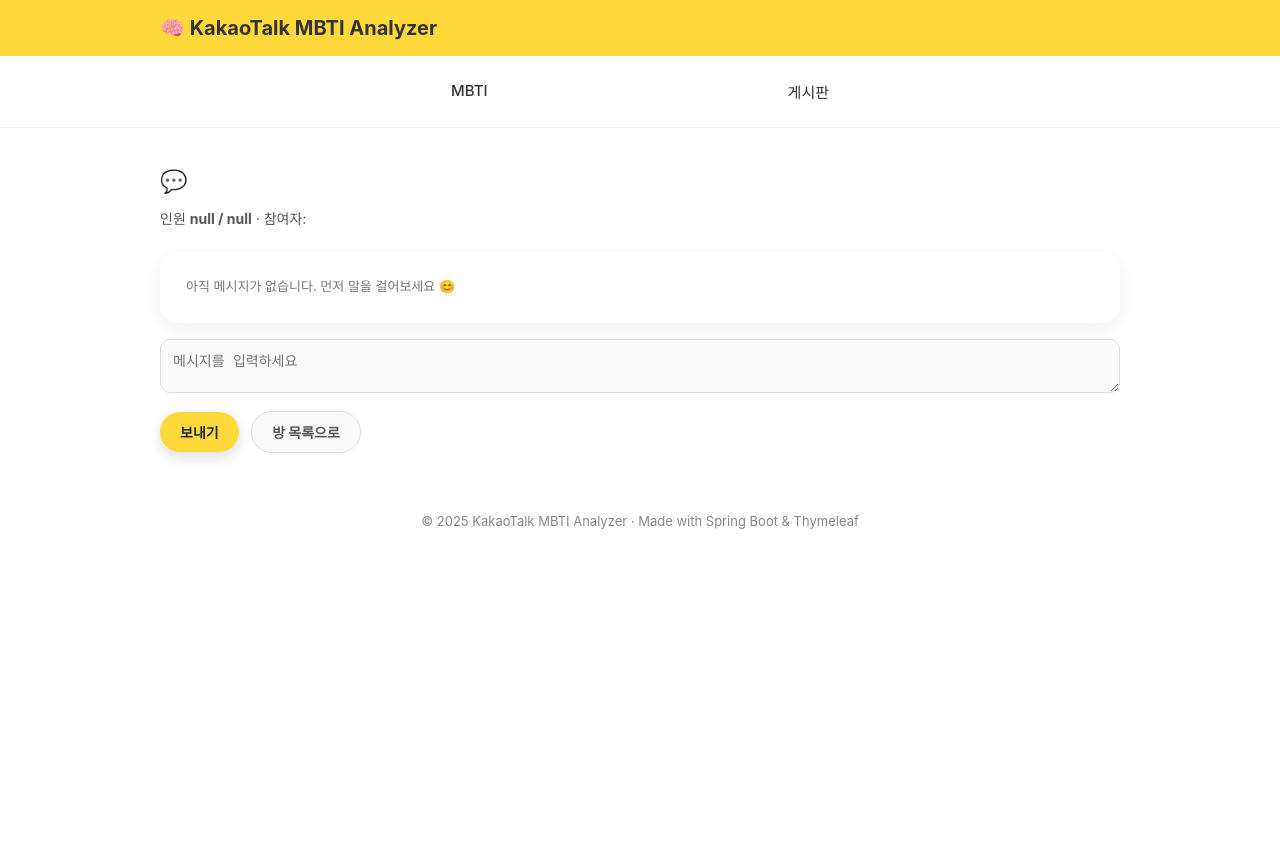
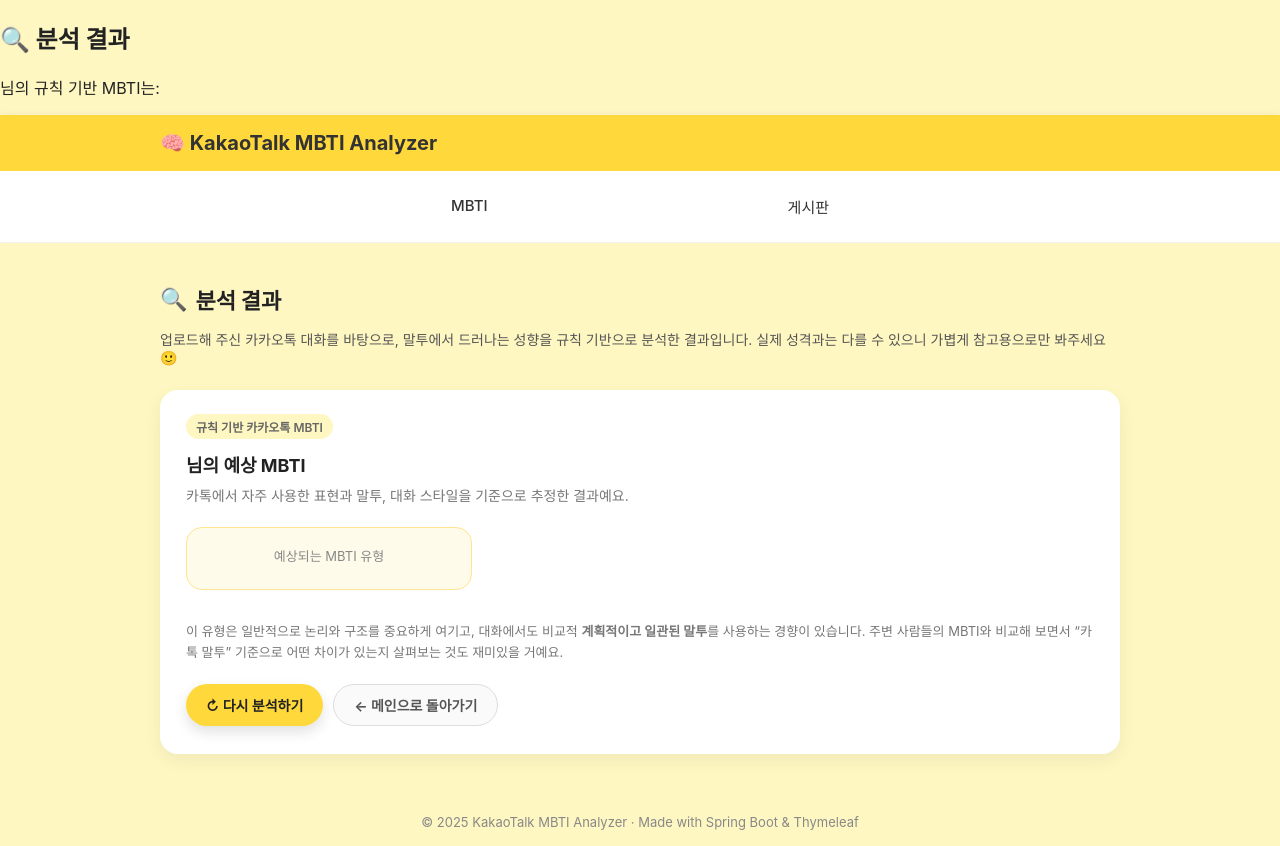
Before and after one commit to chltj/mbti, a Spring app: template k_mbti/src/main/resources/templates/result.html in a window 1280 px wide. Before the commit the page ends 529 px from the top, so only its background shows below. Run offline with Thymeleaf, Linux system fonts and the light colour scheme; the template is opened without the code that fills it, so the values that code supplies are empty; some of the project's set-up classes (security, data sources, template engines, error pages and the like) are left out, and stand-ins take their place.

Commit message:
result.html

```diff
--- a/k_mbti/src/main/resources/templates/crush.html
+++ b/k_mbti/src/main/resources/templates/crush.html
@@ -36,7 +36,7 @@
             <!-- 상대 이름 -->
             <div class="form-row">
                 <label class="form-label">상대 이름</label>
-                <input class="form-input" type="text" name="targetName" placeholder="예) 도현" required>
+                <input class="form-input" type="text" name="targetName" placeholder="예) 상원" required>
                 <div class="hint-text">호감도를 알고 싶은 상대의 카톡 이름(대화명)을 입력해 주세요.</div>
             </div>
 
--- a/k_mbti/src/main/resources/templates/result.html
+++ b/k_mbti/src/main/resources/templates/result.html
@@ -2,60 +2,59 @@
 <html xmlns:th="http://www.thymeleaf.org" lang="ko">
 <head>
     <meta charset="UTF-8">
-    <title th:text="${room.name} + ' - 소통의 방'">소통의 방</title>
+    <title>MBTI 분석 결과</title>
     <link rel="stylesheet" th:href="@{/css/common.css}">
+    <link rel="stylesheet" th:href="@{/css/result.css}">
 </head>
 <body>
+<h2>🔍 분석 결과</h2>
 
+<p><b th:text="${name}"></b>님의 규칙 기반 MBTI는:</p>
 <div th:replace="fragments/header :: siteHeader"></div>
 
 <div class="page-wrap">
 
-    <!-- 방 타이틀 -->
     <h2 class="page-title">
-        <span>💬</span>
-        <span th:text="${room.name}">방 이름</span>
+        <span>🔍</span>
+        <span>분석 결과</span>
     </h2>
     <p class="page-sub">
-        인원
-        <b th:text="${room.currentCount} + ' / ' + ${room.maxCount}"></b>
-        · 참여자:
-        <span th:each="m, iter : ${room.members}">
-            <span th:text="${m}"></span><span th:if="${!iter.last}">, </span>
-        </span>
+        업로드해 주신 카카오톡 대화를 바탕으로, 말투에서 드러나는 성향을 규칙 기반으로 분석한 결과입니다.
+        실제 성격과는 다를 수 있으니 가볍게 참고용으로만 봐주세요 🙂
     </p>
 
-    <!-- 채팅 영역 -->
-    <div class="card" style="max-height:480px; overflow-y:auto; margin-bottom:16px;">
-        <div th:if="${#lists.isEmpty(messages)}" style="font-size:13px; color:#777;">
-            아직 메시지가 없습니다. 먼저 말을 걸어보세요 😊
+    <div class="card">
+        <div class="result-tag">규칙 기반 카카오톡 MBTI</div>
+
+        <div class="result-name">
+            <span th:text="${name}">홍길동</span> 님의 예상 MBTI
         </div>
 
-        <div th:each="msg : ${messages}"
-             style="margin-bottom:8px; font-size:13px;">
-            <b th:text="${msg.sender}">닉네임</b>
-            <span style="color:#bbb; font-size:11px; margin-left:4px;"
-                  th:text="${#temporals.format(msg.sentAt, 'HH:mm')}">12:34</span>
-            <div th:text="${msg.content}"></div>
+        <div class="result-sub">
+            카톡에서 자주 사용한 표현과 말투, 대화 스타일을 기준으로 추정한 결과예요.
+        </div>
+
+        <div class="mbti-box">
+            <div class="mbti-label">예상되는 MBTI 유형</div>
+            <div class="mbti-value" th:text="${mbti}">INTJ</div>
+        </div>
+
+        <p class="mbti-desc">
+            이 유형은 일반적으로 논리와 구조를 중요하게 여기고, 대화에서도 비교적
+            <b>계획적이고 일관된 말투</b>를 사용하는 경향이 있습니다.
+            주변 사람들의 MBTI와 비교해 보면서 “카톡 말투” 기준으로 어떤 차이가 있는지
+            살펴보는 것도 재미있을 거예요.
+        </p>
+
+        <div class="btn-row">
+            <a class="btn btn-primary" th:href="@{/mbti}">
+                ↻ 다시 분석하기
+            </a>
+            <a class="btn btn-secondary" th:href="@{/}">
+                ← 메인으로 돌아가기
+            </a>
         </div>
     </div>
-
-    <!-- 메시지 입력 -->
-    <form th:action="@{'/chat/rooms/' + ${room.id} + '/message'}"
-          method="post">
-        <div class="form-row">
-            <textarea name="content"
-                      class="form-input"
-                      rows="2"
-                      placeholder="메시지를 입력하세요"
-                      required></textarea>
-        </div>
-        <button type="submit" class="btn-submit">보내기</button>
-        <a th:href="@{/chat/rooms}" class="btn-secondary" style="margin-left:8px;">
-            방 목록으로
-        </a>
-    </form>
-
 </div>
 
 <div th:replace="fragments/footer :: siteFooter"></div>
```
Also changed, not shown: 2 other files.
